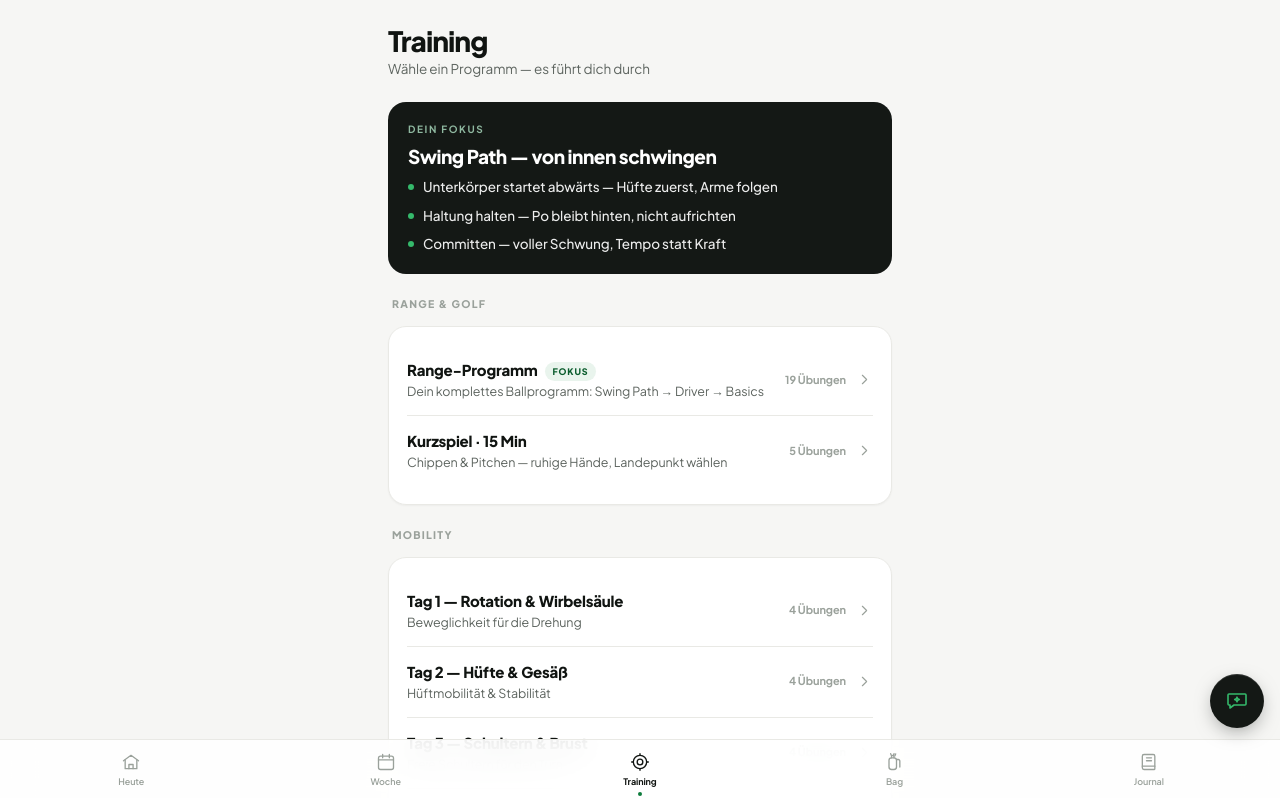
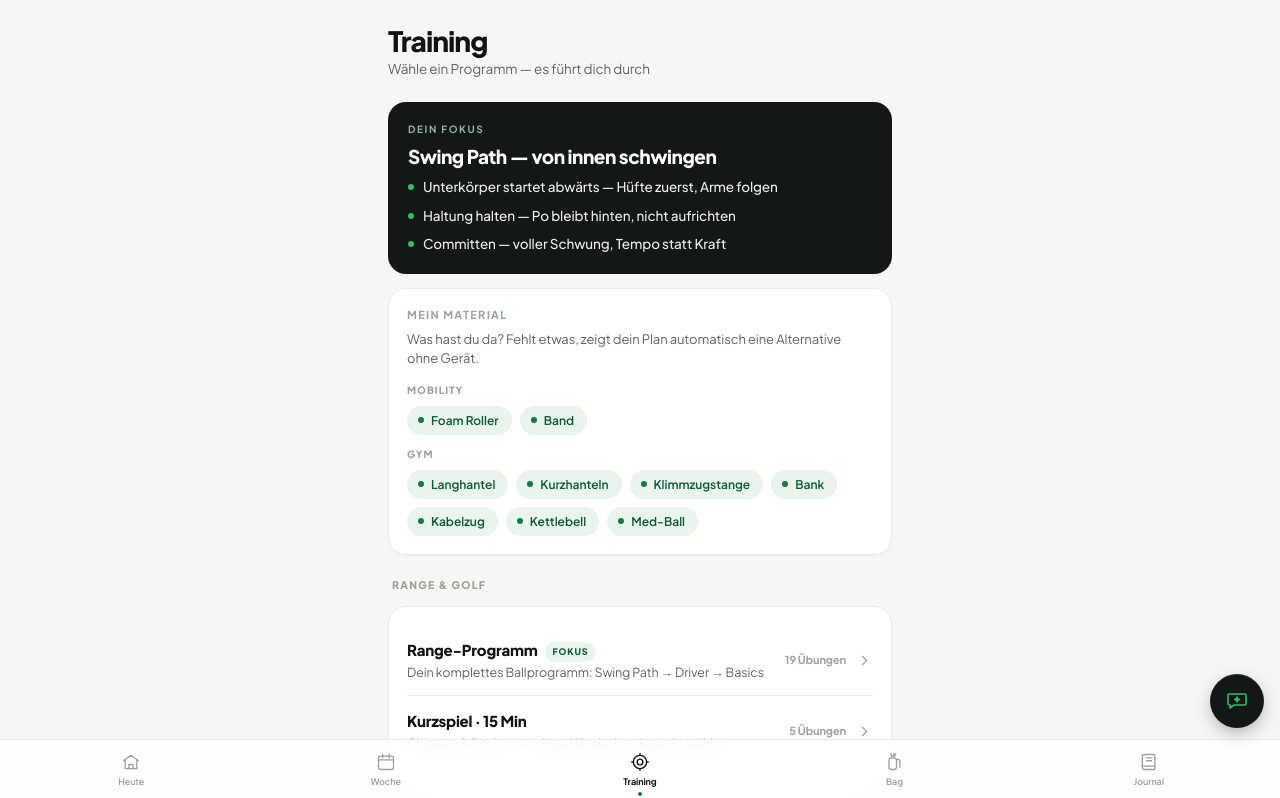
Before and after one commit to Leon-Zeidler/fairway-app, a Next.js app: page /training in a window 1280 px wide. Shown: the top 798 px of the page. Built offline with nearby package versions, Linux system fonts and the light colour scheme; no server answers; the database is empty.

Commit message:
feat: training material inventory panel
Co-Authored-By: Claude Sonnet 4.6 <noreply@anthropic.com>

```diff
--- a/app/globals.css
+++ b/app/globals.css
@@ -1114,6 +1114,21 @@ textarea {
   color: var(--faint);
   margin: 22px 0 0;
   padding-left: 4px;
+}
+
+/* Material-Inventar (Training) */
+.gear-group-label {
+  font-size: 10px;
+  font-weight: 800;
+  letter-spacing: 0.1em;
+  text-transform: uppercase;
+  color: var(--faint);
+  margin: 12px 0 8px;
+}
+.gear-grid {
+  display: flex;
+  flex-wrap: wrap;
+  gap: 8px;
 }
 
 /* ── Woche · Tracker ────────────────────────────────────────────── */
--- a/app/training/page.tsx
+++ b/app/training/page.tsx
@@ -1,9 +1,9 @@
 "use client";
 
 import Link from "next/link";
-import { Focus } from "@/lib/types";
-import { useObject } from "@/lib/store";
-import { FOCUS } from "@/lib/seed";
+import { Focus, GearItem } from "@/lib/types";
+import { useObject, useCollection } from "@/lib/store";
+import { FOCUS, GEAR } from "@/lib/seed";
 import { PROGRAMS, applyOverride, ProgramOverrides } from "@/lib/programs";
 import Icon from "@/app/components/Icon";
 
@@ -13,9 +13,16 @@ const GROUPS: { key: "golf" | "mobility" | "gym"; label: string }[] = [
   { key: "gym", label: "Gym" },
 ];
 
+const GEAR_GROUPS: { key: "mobility" | "gym"; label: string }[] = [
+  { key: "mobility", label: "Mobility" },
+  { key: "gym", label: "Gym" },
+];
+
 export default function Training() {
   const focus = useObject<Focus>("focus", FOCUS);
   const overrides = useObject<ProgramOverrides>("programOverrides", {});
+  const gear = useCollection<GearItem>("gear", GEAR);
+
   return (
     <>
       <header className="topbar">
@@ -30,6 +37,35 @@ export default function Training() {
           {focus.value.cues.map((c) => (
             <div className="cue" key={c}>
               {c}
+            </div>
+          ))}
+        </div>
+
+        <div className="card">
+          <h2>Mein Material</h2>
+          <div className="sub">
+            Was hast du da? Fehlt etwas, zeigt dein Plan automatisch eine
+            Alternative ohne Gerät.
+          </div>
+          {GEAR_GROUPS.map((g) => (
+            <div key={g.key} style={{ marginTop: 6 }}>
+              <div className="gear-group-label">{g.label}</div>
+              <div className="gear-grid">
+                {gear.items
+                  .filter((it) => it.group === g.key)
+                  .map((it) => (
+                    <button
+                      key={it.id}
+                      type="button"
+                      className={`avail-toggle ${it.available ? "on" : "off"}`}
+                      onClick={() =>
+                        gear.update(it.id, { available: !it.available })
+                      }
+                    >
+                      {it.label}
+                    </button>
+                  ))}
+              </div>
             </div>
           ))}
         </div>
```
